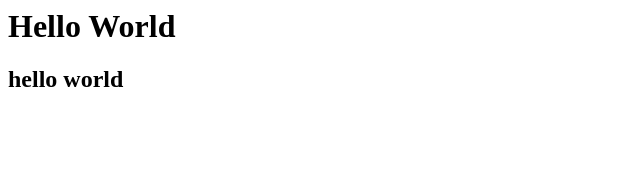
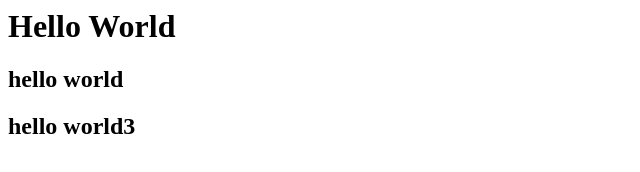
Before and after one commit to KR-D2Bro/HelloWorld1, a plain HTML site: page index.html in a window 1280 px wide. Shown: the whole page, without its empty margins (0-640 px from the left). Drawn offline with Linux system fonts and the light colour scheme.

Commit message:
Branch commit

```diff
--- a/index.html
+++ b/index.html
@@ -6,5 +6,6 @@
     <body>
         <h1>Hello World</h1>
         <h2>hello world</h2>
+        <h2>hello world3</h2>
     </body>
 </html>
```
